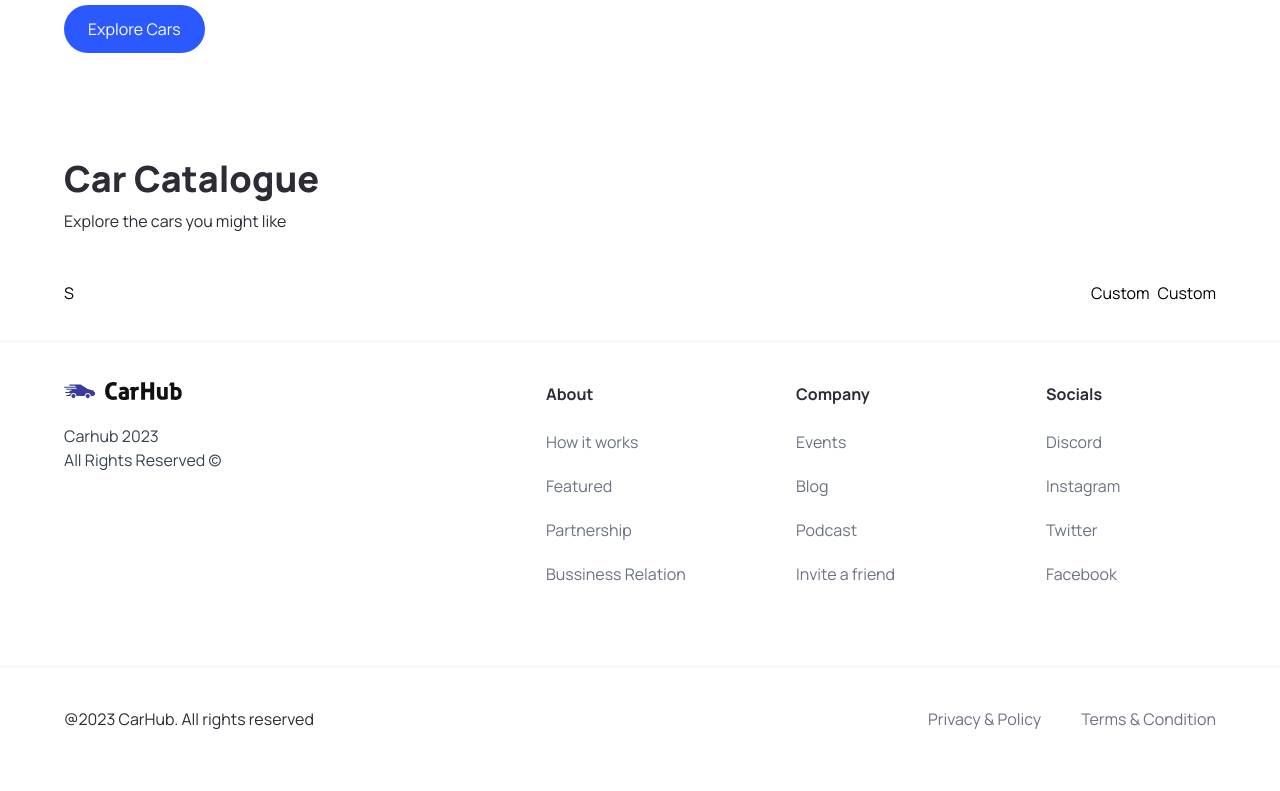
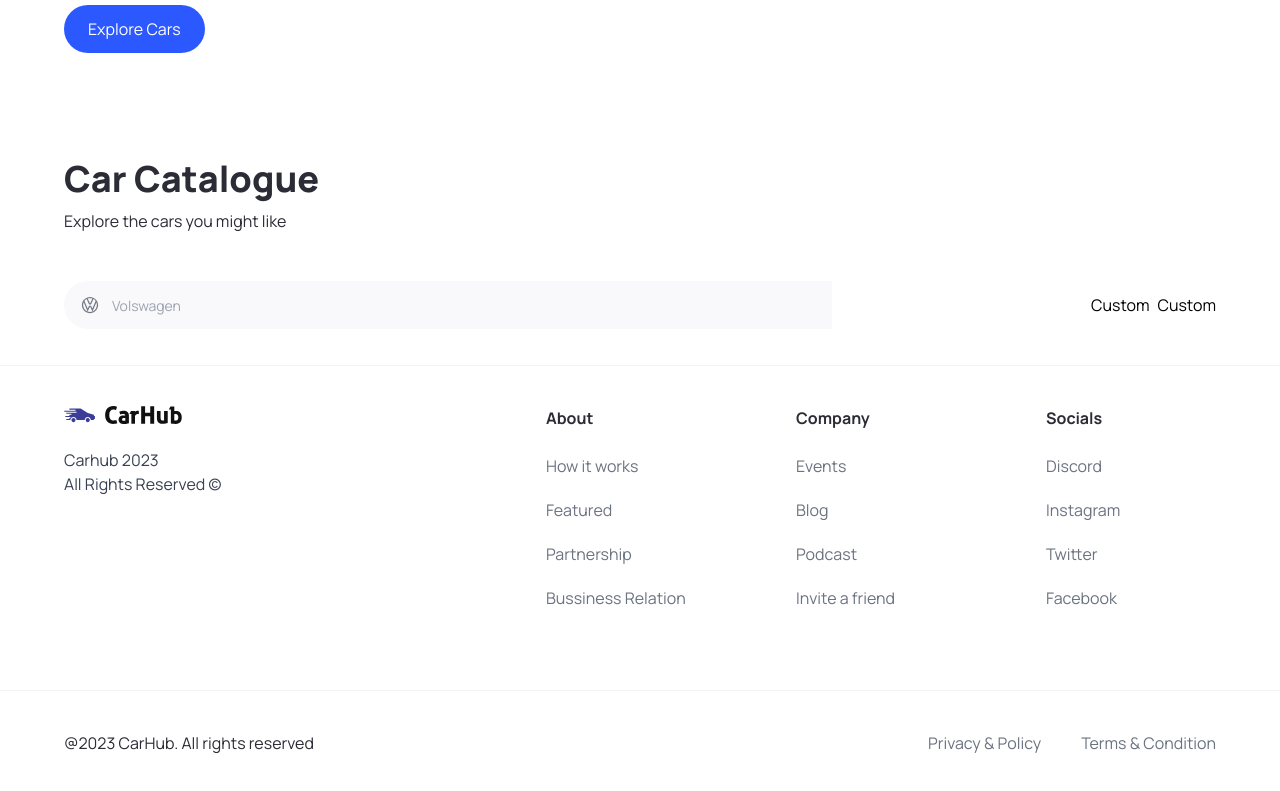
Before and after one commit to omphilejmatsobe/CarNova, a Next.js app: page / in a window 1280 px wide. Shown: the part 705-1496 px from the top of the page. Built offline with nearby package versions, Linux system fonts and the light colour scheme.

Commit message:
Combobox added

```diff
--- /dev/null
+++ b/app/'components'/SearchManufacturer.tsx
@@ -0,0 +1,34 @@
+'use client'
+import React, { useState } from 'react'
+import { SearchManufacturerProps } from '../types'
+import { Combobox, Transition} from '@headlessui/react';
+import Image from 'next/image';
+
+const SearchManufacturer = ({manufacturer, setManufacturer}: SearchManufacturerProps,) => {
+
+    const [query, setQuery] = useState('');
+  return (
+    <div className='search-manufacturer'>
+        <Combobox>
+            <div className='relative w-full'>
+                <Combobox.Button className="absolute top-[14px]">
+                    <Image
+                        src="/images/car-logo.svg"
+                        width={20}
+                        height={20}
+                        className='ml-4 '
+                        alt='car logo'
+                        />
+                </Combobox.Button>
+                <Combobox.Input
+                    className="search-manufacturer__input"
+                    placeholder='Volswagen'
+                    displayValue={(manufacturer: string) => manufacturer}
+                    onChange={(e) => setQuery(e.target.value)}/>
+            </div>
+        </Combobox>
+    </div>
+  )
+}
+
+export default SearchManufacturer
--- a/app/'components'/search.tsx
+++ b/app/'components'/search.tsx
@@ -1,7 +1,24 @@
-import React from 'react'
+"use client"
+import React, { use, useState } from 'react'
+import SearchManufacturer from './SearchManufacturer'
 
 export default function Search() {
+
+    const [manufacturer, setManufacturer] = useState('');
+
+    const handleSearch = () => {
+
+    }
+
   return (
-    <div>S</div>
+    <form className='searchbar' onSubmit={handleSearch}>
+        <div className='searchbar__item'>
+            <SearchManufacturer
+                manufacturer = {manufacturer}
+                setManufacturer = {setManufacturer}
+
+            />
+        </div>
+    </form>
   )
 }
--- a/app/page.tsx
+++ b/app/page.tsx
@@ -15,7 +15,7 @@
         <div className="home__filters">
           <Search/>
           <div className="home__filter-container">
-            <CustomFilter/>
+            <CustomFilter />
             <CustomFilter/>
           </div>
         </div>
--- a/app/types/index.ts
+++ b/app/types/index.ts
@@ -9,3 +9,8 @@
     rightIcon?: string;
     handleClick?: MouseEventHandler<HTMLButtonElement>;
   }
+
+export interface SearchManufacturerProps {
+  manufacturer: string;
+  setManufacturer: (manufacterer: string) => void;
+}
```
Also changed, not shown: package.json (+5 -4 lines), 1 other file (tests, documents, lock files or other folders).
